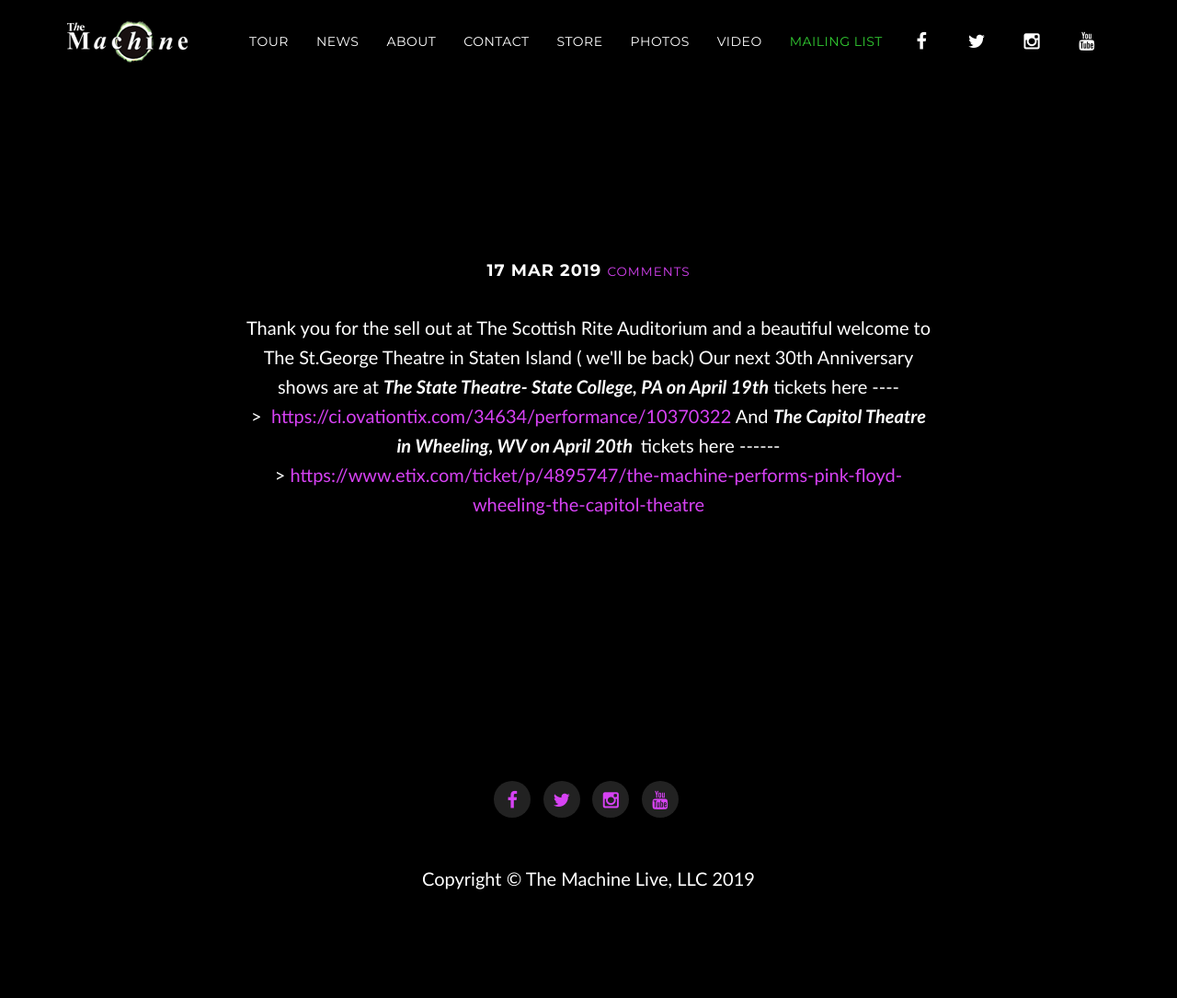
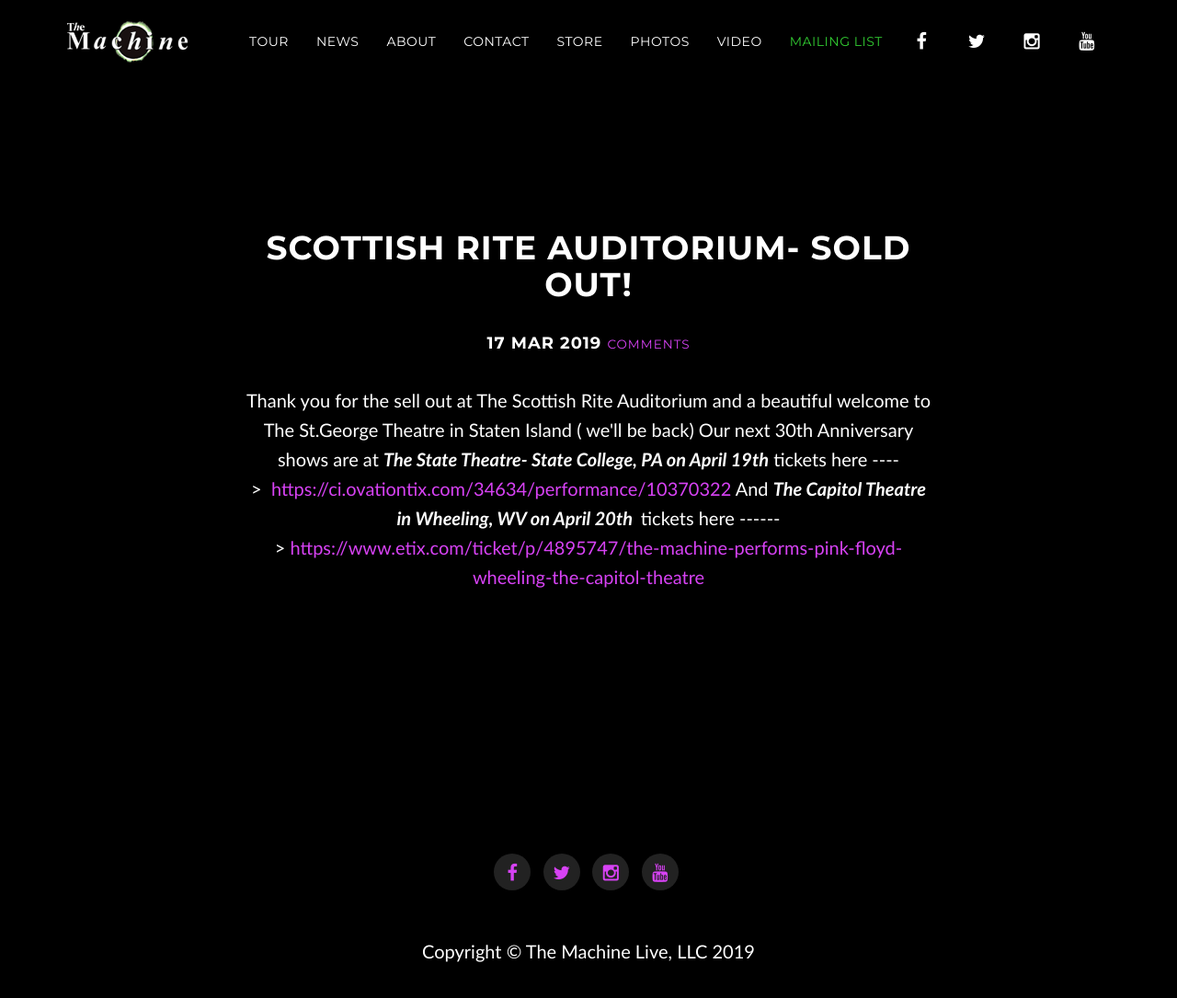
Before and after one commit to machineweb/machineweb.github.io, a Jekyll site: the page built from _posts/2019-03-17-.md, in a window 1280 px wide and 1292 px high. Shown: the top 1085 px of the window at 92% size. Built offline with Jekyll 4.4.1, drawn with Linux system fonts in a browser that asks for light colours; comment, search, counter and statistics services are not loaded.

Commit message:
Updated news item

```diff
--- a/_posts/2019-03-17-.md
+++ b/_posts/2019-03-17-.md
@@ -1,7 +1,7 @@
 ---
 layout: post
 section-type: post
-title:
+title: Scottish Rite Auditorium- SOLD OUT!
 ---
 
 <p>Thank you for the sell out at The Scottish Rite Auditorium and a beautiful welcome to The St.George Theatre in Staten Island ( we'll be back) Our next 30th Anniversary shows are at <em><strong>The State Theatre- State College, PA on April 19th</strong></em> tickets here ----&gt;&nbsp;&nbsp;<a href="https://ci.ovationtix.com/34634/performance/10370322">https://ci.ovationtix.com/34634/performance/10370322</a>&nbsp;And <strong><em>The Capitol Theatre in Wheeling, WV on April 20th&nbsp;&nbsp;</em></strong>tickets here ------&gt;&nbsp;<a href="https://www.etix.com/ticket/p/4895747/the-machine-performs-pink-floyd-wheeling-the-capitol-theatre">https://www.etix.com/ticket/p/4895747/the-machine-performs-pink-floyd-wheeling-the-capitol-theatre</a></p>
```
